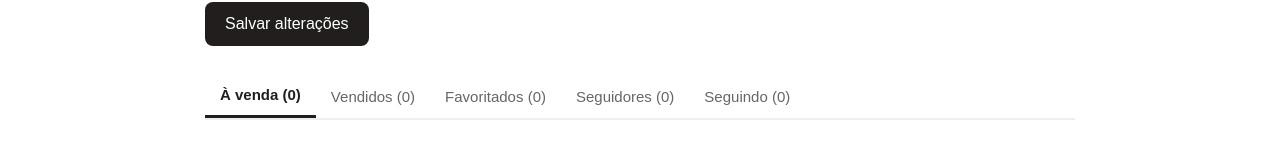
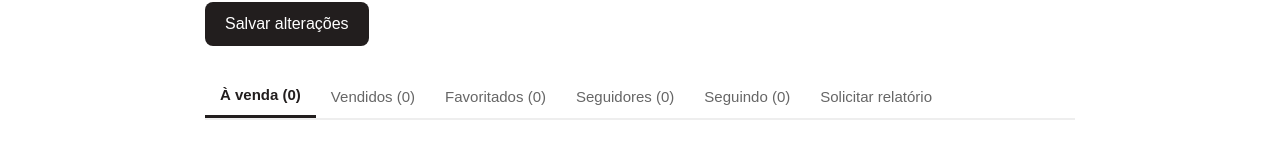
Before and after one commit to JoaoVictor015qzn/ProjetoIntegrador, a React (Vite) app in the folder frontend/walk-app/: page /loja in a window 1280 px wide. Shown: the part 498-666 px from the top of the page. Built offline with nearby package versions, Linux system fonts and the light colour scheme.

Commit message:
Ajustes nas abas

```diff
--- a/frontend/walk-app/src/pages/Loja/Loja.tsx
+++ b/frontend/walk-app/src/pages/Loja/Loja.tsx
@@ -116,6 +116,18 @@ function Loja() {
           >
             Seguindo (0)
           </button>
+
+          <button
+            className="aba solicitar-relatorio"
+            onClick={() =>
+              alert(
+                "Solicitação de relatório enviada! Em breve a loja retornará pelo e-mail."
+              )
+            }
+          >
+            Solicitar relatório
+          </button>
+
         </div>
         <div className="conteudo-aba">
           {abaAtiva === "venda" && (
```
